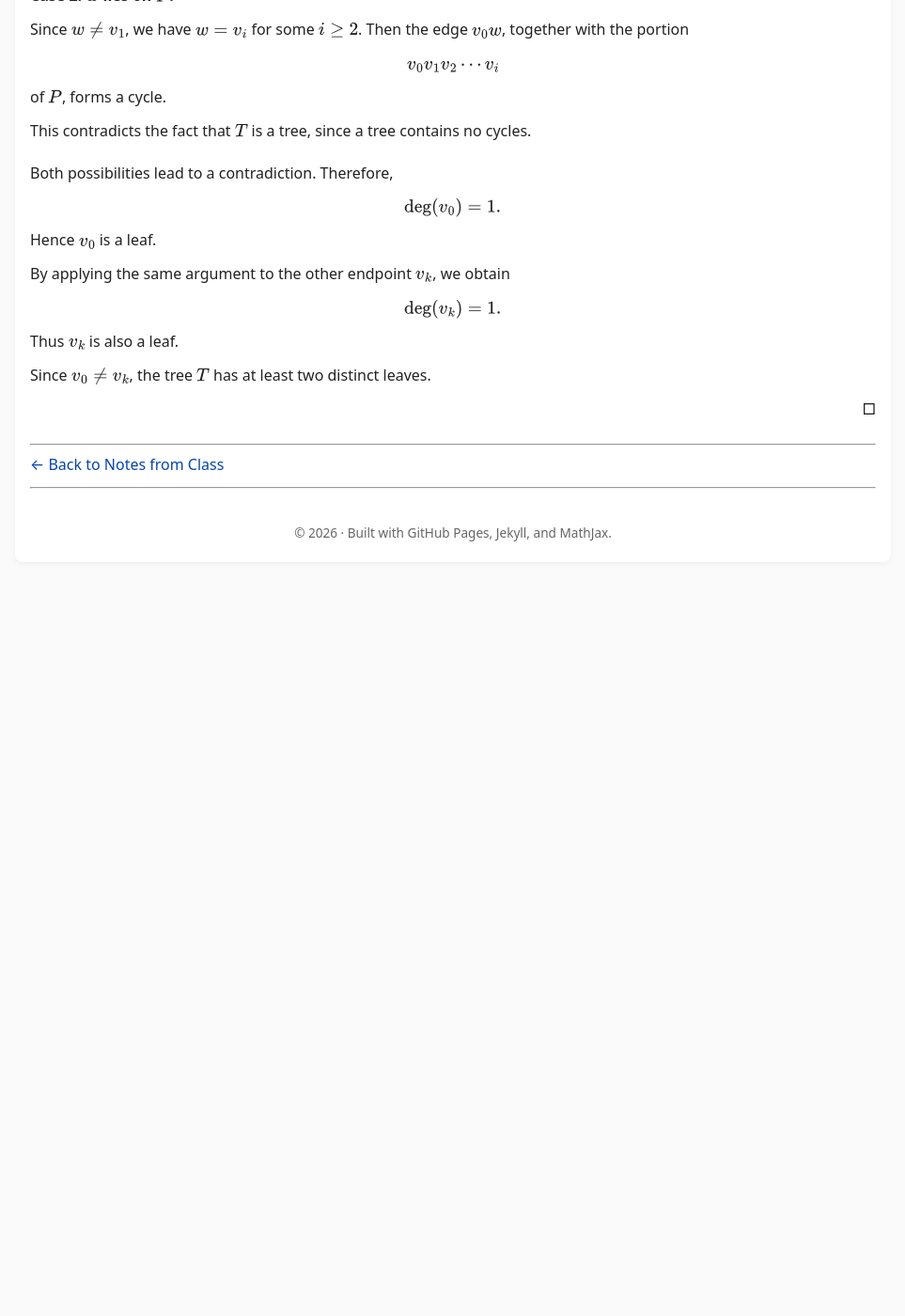
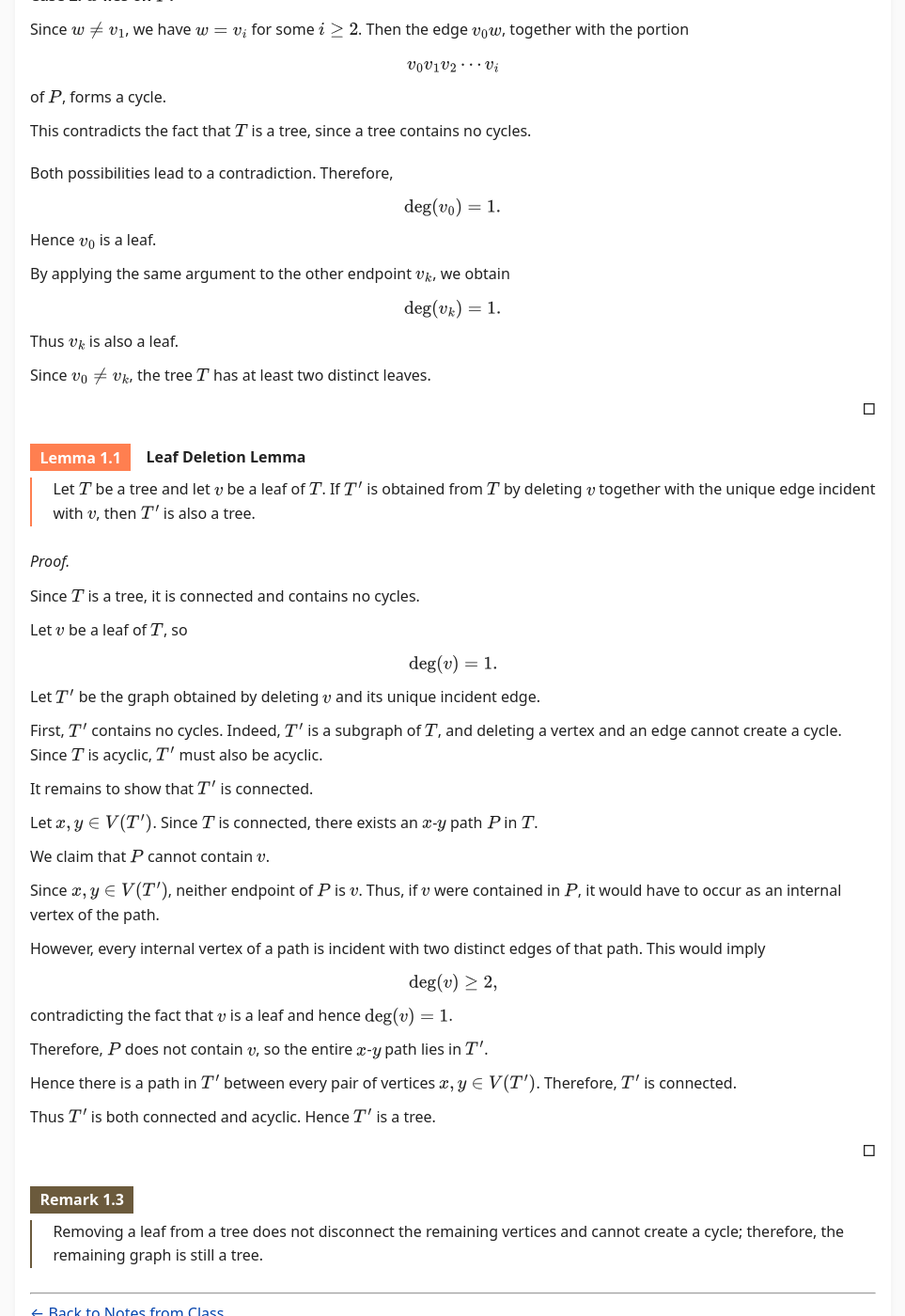
Before and after one commit to SaleemKamaludin/SaleemKamaludin.github.io, a Jekyll site: the page built from courses/math-2276/notes-from-class/supplementary-lecture-4/index.md, in a window 1280 px wide and 1400 px high, scrolled down 5722 px. Shown: the whole window at 94% size, without its empty margins (158-1121 px from the left). Built offline with Jekyll 4.4.1, drawn with Linux system fonts in a browser that asks for light colours; before the commit the page ends 6352 px from its top, so only the background shows below that.

Commit message:
Add Leaf Deletion Lemma to supplementary Lecture 4 notes

```diff
--- a/courses/math-2276/notes-from-class/supplementary-lecture-4/index.md
+++ b/courses/math-2276/notes-from-class/supplementary-lecture-4/index.md
@@ -916,6 +916,131 @@ These supplementary notes contain typed and expanded material developed during L
 
 </div>
 
+<div id="supp-lecture-4-leaf-deletion-lemma" class="math-env lemma">
+
+  <div class="math-env-heading">
+    <span class="math-env-tag">Lemma 1.1</span>
+    <span class="math-env-title">Leaf Deletion Lemma</span>
+  </div>
+
+  <div class="math-env-body">
+
+    <p>
+      Let \(T\) be a tree and let \(v\) be a leaf of \(T\). If \(T'\) is
+      obtained from \(T\) by deleting \(v\) together with the unique edge
+      incident with \(v\), then \(T'\) is also a tree.
+    </p>
+
+  </div>
+
+</div>
+
+
+<div id="supp-lecture-4-leaf-deletion-proof" class="proof">
+
+  <div class="proof-title">Proof.</div>
+
+  <p>
+    Since \(T\) is a tree, it is connected and contains no cycles.
+  </p>
+
+  <p>
+    Let \(v\) be a leaf of \(T\), so
+  </p>
+
+  <div class="display-math">
+
+  \[
+  \deg(v)=1.
+  \]
+
+  </div>
+
+  <p>
+    Let \(T'\) be the graph obtained by deleting \(v\) and its unique
+    incident edge.
+  </p>
+
+  <p>
+    First, \(T'\) contains no cycles. Indeed, \(T'\) is a subgraph of \(T\),
+    and deleting a vertex and an edge cannot create a cycle. Since \(T\) is
+    acyclic, \(T'\) must also be acyclic.
+  </p>
+
+  <p>
+    It remains to show that \(T'\) is connected.
+  </p>
+
+  <p>
+    Let \(x,y\in V(T')\). Since \(T\) is connected, there exists an
+    \(x\)-\(y\) path \(P\) in \(T\).
+  </p>
+
+  <p>
+    We claim that \(P\) cannot contain \(v\).
+  </p>
+
+  <p>
+    Since \(x,y\in V(T')\), neither endpoint of \(P\) is \(v\). Thus, if
+    \(v\) were contained in \(P\), it would have to occur as an internal
+    vertex of the path.
+  </p>
+
+  <p>
+    However, every internal vertex of a path is incident with two distinct
+    edges of that path. This would imply
+  </p>
+
+  <div class="display-math">
+
+  \[
+  \deg(v)\geq 2,
+  \]
+
+  </div>
+
+  <p>
+    contradicting the fact that \(v\) is a leaf and hence
+    \(\deg(v)=1\).
+  </p>
+
+  <p>
+    Therefore, \(P\) does not contain \(v\), so the entire \(x\)-\(y\) path
+    lies in \(T'\).
+  </p>
+
+  <p>
+    Hence there is a path in \(T'\) between every pair of vertices
+    \(x,y\in V(T')\). Therefore, \(T'\) is connected.
+  </p>
+
+  <p>
+    Thus \(T'\) is both connected and acyclic. Hence \(T'\) is a tree.
+  </p>
+
+  <div style="text-align: right;">&#9633;</div>
+
+</div>
+
+
+<div id="supp-lecture-4-leaf-deletion-remark" class="math-env remark">
+
+  <div class="math-env-heading">
+    <span class="math-env-tag">Remark 1.3</span>
+  </div>
+
+  <div class="math-env-body">
+
+    <p>
+      Removing a leaf from a tree does not disconnect the remaining vertices
+      and cannot create a cycle; therefore, the remaining graph is still a
+      tree.
+    </p>
+
+  </div>
+
+</div>
+
 ---
 
 [← Back to Notes from Class]({{ '/courses/math-2276/notes-from-class/' | relative_url }})
```
